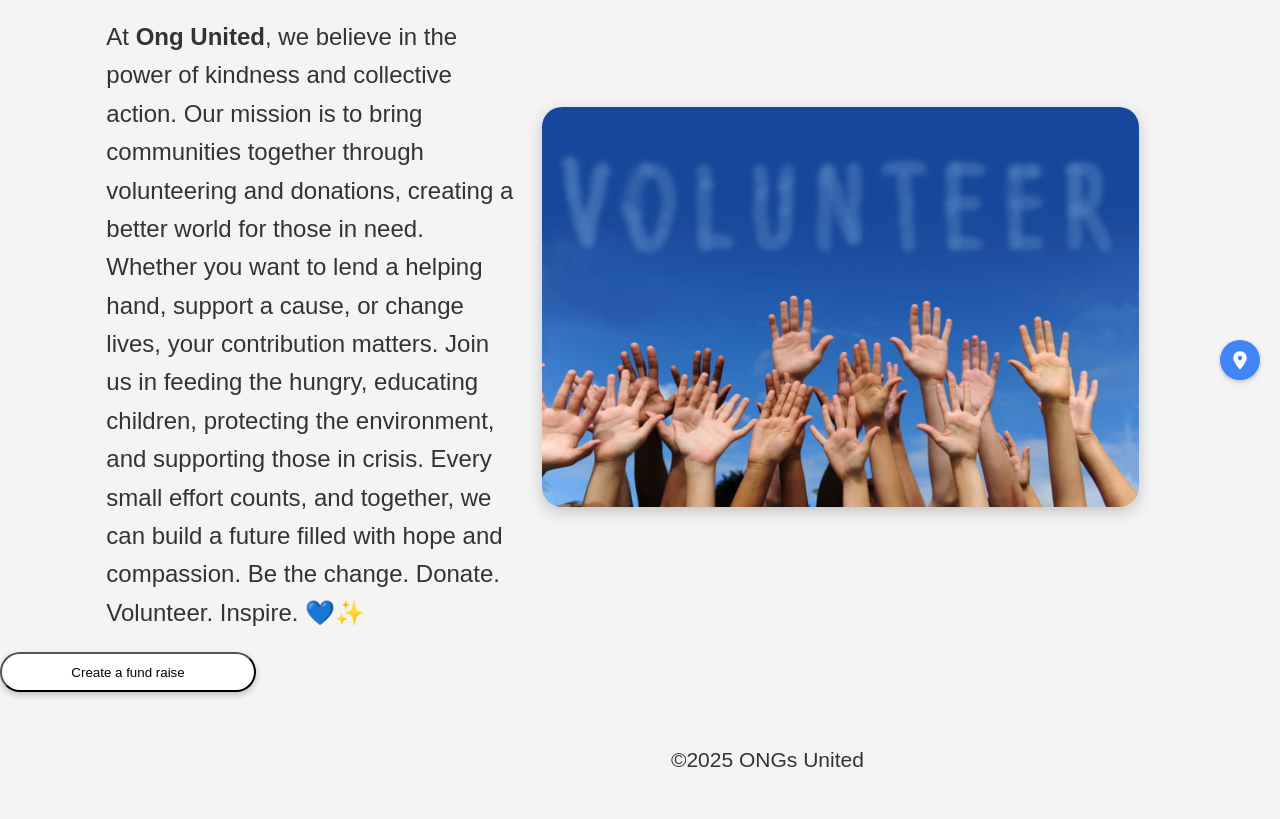
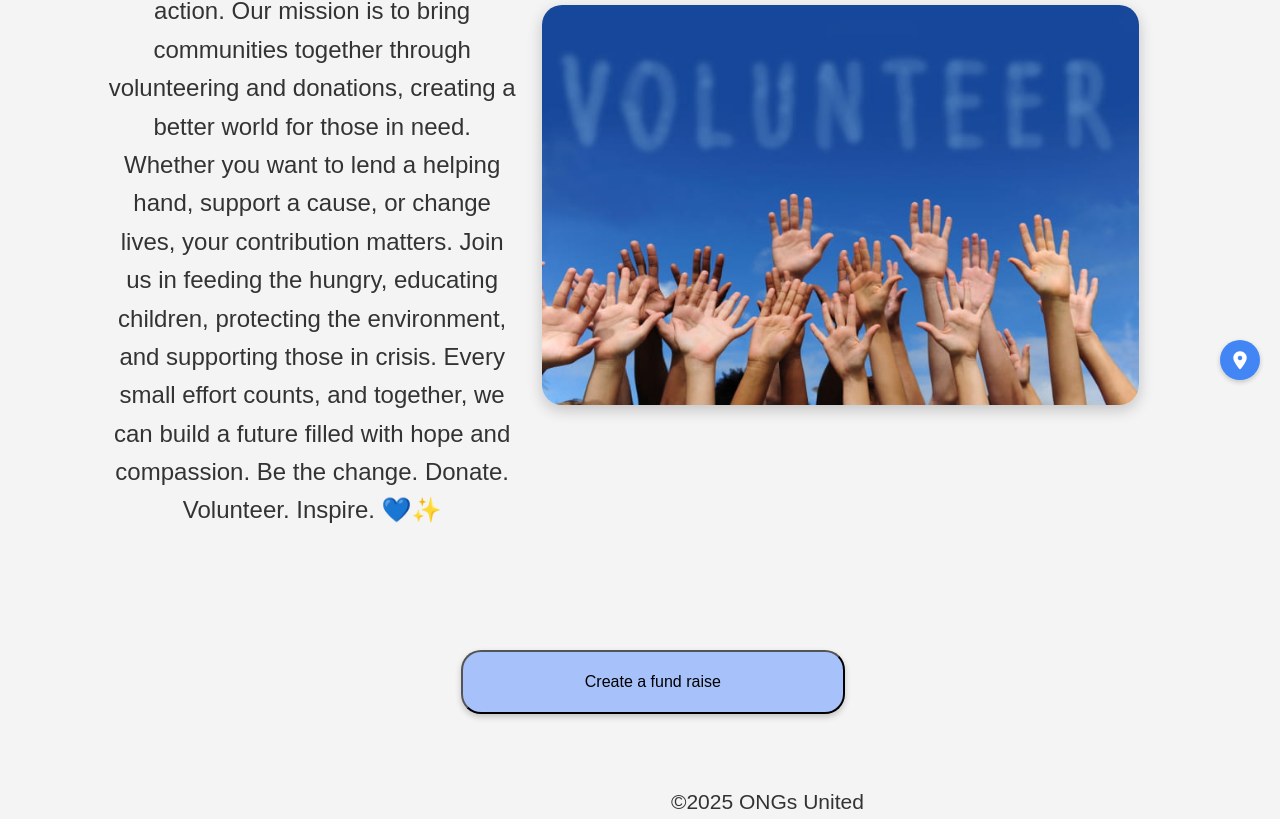
Before and after one commit to LechintanJoshua/Flabang-Hck, a website: page HTML/index.html in a window 1280 px wide. Shown: the part 400-1219 px from the top of the page. Before the commit the page ends 1177 px from the top, so only its background shows below. Drawn offline with Linux system fonts and the light colour scheme.

Commit message:
nu va mai atingeti de index

```diff
--- a/CSS/donation_card.css
+++ b/CSS/donation_card.css
@@ -1,15 +1,18 @@
 .card {
-    background-color: #0298c8;
-    width: 20vw;
+    width: 30vw;
     border-radius: 20px;
-    height:5vh;
+    height:8vh;
     box-shadow: 0 4px 8px rgba(0,0,0,0.1);
-    background-color: white;
+    background-color: rgb(167, 193, 250);
     overflow: hidden;
     transition: background 0.3s ease-in-out, transform 0.2s ease;
     box-shadow: 0px 3px 6px rgba(0, 0, 0, 0.2);
     text-align: center;
+    font-size: 1rem;
 
+}
+.container{
+    text-align: center;
 }
 
 .card img {
--- a/HTML/index.html
+++ b/HTML/index.html
@@ -4,20 +4,11 @@
 <head>
     <meta charset="UTF-8">
     <meta name="viewport" content="width=device-width, initial-scale=1.0">
-<<<<<<< HEAD
     <link rel="stylesheet" href="/CSS/stil.css">
     <link rel="stylesheet" href="/CSS/donation_card.css">
-=======
-    <link rel="stylesheet" href="../CSS/stil.css">
-<<<<<<< HEAD
-<<<<<<< HEAD
+    <link rel="stylesheet" href="/CSS/stil.css">
     <link rel="stylesheet" href="https://cdnjs.cloudflare.com/ajax/libs/font-awesome/6.4.0/css/all.min.css">
->>>>>>> 1448b340dfb778a5837e940344bfda85bce4bca2
-=======
->>>>>>> 6b2e63c7e5a4bb290c17131df15484462869fb8e
-=======
     <link rel="stylesheet" href="https://cdnjs.cloudflare.com/ajax/libs/font-awesome/6.4.0/css/all.min.css">
->>>>>>> 3952e9c326194382d6100271d9bc11aa0b60e3cd
     <title>Home</title>
 </head>
 <header>
@@ -40,7 +31,7 @@
 </header>
 
 <body>
-    <br><br><br><br><br><br>
+    <br><br><br><br>
     <h1 style="text-align: center;font-family:Verdana, Geneva, Tahoma, sans-serif;font-size: 3rem;" ;>Become the change
         you want to see!</h1>
     <div class="container">
@@ -84,23 +75,21 @@
         }
 
         function openGoogleMaps() {
-                window.open('https://maps.google.com', '_blank');
+            window.open('https://maps.google.com', '_blank');
         }
 
     </script>
-
-
-
-
-
-    <script src="/Javascript/create_fund.js"></script>
-
+    <div class="container">
         <button class="card">Create a fund raise</button>
+    </div>
 
     <footer>
         <br><br>
-        <p style="font-size: 21px;">&nbsp;&nbsp;&nbsp;&nbsp;&nbsp;&nbsp;&nbsp;&nbsp;&nbsp;&nbsp;&nbsp;&nbsp;&nbsp;&nbsp;&nbsp;&nbsp;&nbsp;&nbsp;&nbsp;&nbsp;&nbsp;&nbsp;&nbsp;&nbsp;&nbsp;&nbsp;&nbsp;&nbsp;&nbsp;&nbsp;&nbsp;&nbsp;&nbsp;&nbsp;&nbsp;&nbsp;&nbsp;&nbsp;&nbsp;&nbsp;&nbsp;&nbsp;&nbsp;&nbsp;&nbsp;&nbsp;&nbsp;&nbsp;&nbsp;&nbsp;&nbsp;&nbsp;&nbsp;&nbsp;&nbsp;&nbsp;&nbsp;&nbsp;&nbsp;&nbsp;&nbsp;&nbsp;&nbsp;&nbsp;&nbsp;&nbsp;&nbsp;&nbsp;&nbsp;&nbsp;&nbsp;&nbsp;&nbsp;&nbsp;&nbsp;&nbsp;&nbsp;&nbsp;&nbsp;&nbsp;&nbsp;&nbsp;&nbsp;&nbsp;&nbsp;&nbsp;&nbsp;&nbsp;&nbsp;&nbsp;&nbsp;&nbsp;&nbsp;&nbsp;&nbsp;&nbsp;&nbsp;&nbsp;&nbsp;&nbsp;&nbsp;&nbsp;&nbsp;&nbsp;&nbsp;&nbsp;&nbsp;&nbsp;&nbsp;&nbsp;&nbsp;&nbsp;&nbsp;&nbsp;&nbsp;&copy;2025 ONGs United</p>
+        <p style="font-size: 21px;">
+            &nbsp;&nbsp;&nbsp;&nbsp;&nbsp;&nbsp;&nbsp;&nbsp;&nbsp;&nbsp;&nbsp;&nbsp;&nbsp;&nbsp;&nbsp;&nbsp;&nbsp;&nbsp;&nbsp;&nbsp;&nbsp;&nbsp;&nbsp;&nbsp;&nbsp;&nbsp;&nbsp;&nbsp;&nbsp;&nbsp;&nbsp;&nbsp;&nbsp;&nbsp;&nbsp;&nbsp;&nbsp;&nbsp;&nbsp;&nbsp;&nbsp;&nbsp;&nbsp;&nbsp;&nbsp;&nbsp;&nbsp;&nbsp;&nbsp;&nbsp;&nbsp;&nbsp;&nbsp;&nbsp;&nbsp;&nbsp;&nbsp;&nbsp;&nbsp;&nbsp;&nbsp;&nbsp;&nbsp;&nbsp;&nbsp;&nbsp;&nbsp;&nbsp;&nbsp;&nbsp;&nbsp;&nbsp;&nbsp;&nbsp;&nbsp;&nbsp;&nbsp;&nbsp;&nbsp;&nbsp;&nbsp;&nbsp;&nbsp;&nbsp;&nbsp;&nbsp;&nbsp;&nbsp;&nbsp;&nbsp;&nbsp;&nbsp;&nbsp;&nbsp;&nbsp;&nbsp;&nbsp;&nbsp;&nbsp;&nbsp;&nbsp;&nbsp;&nbsp;&nbsp;&nbsp;&nbsp;&nbsp;&nbsp;&nbsp;&nbsp;&nbsp;&nbsp;&nbsp;&nbsp;&nbsp;&copy;2025
+            ONGs United</p>
     </footer>
+    <script src="/Javascript/create_fund.js"></script>
 </body>
 
 </html>
```
